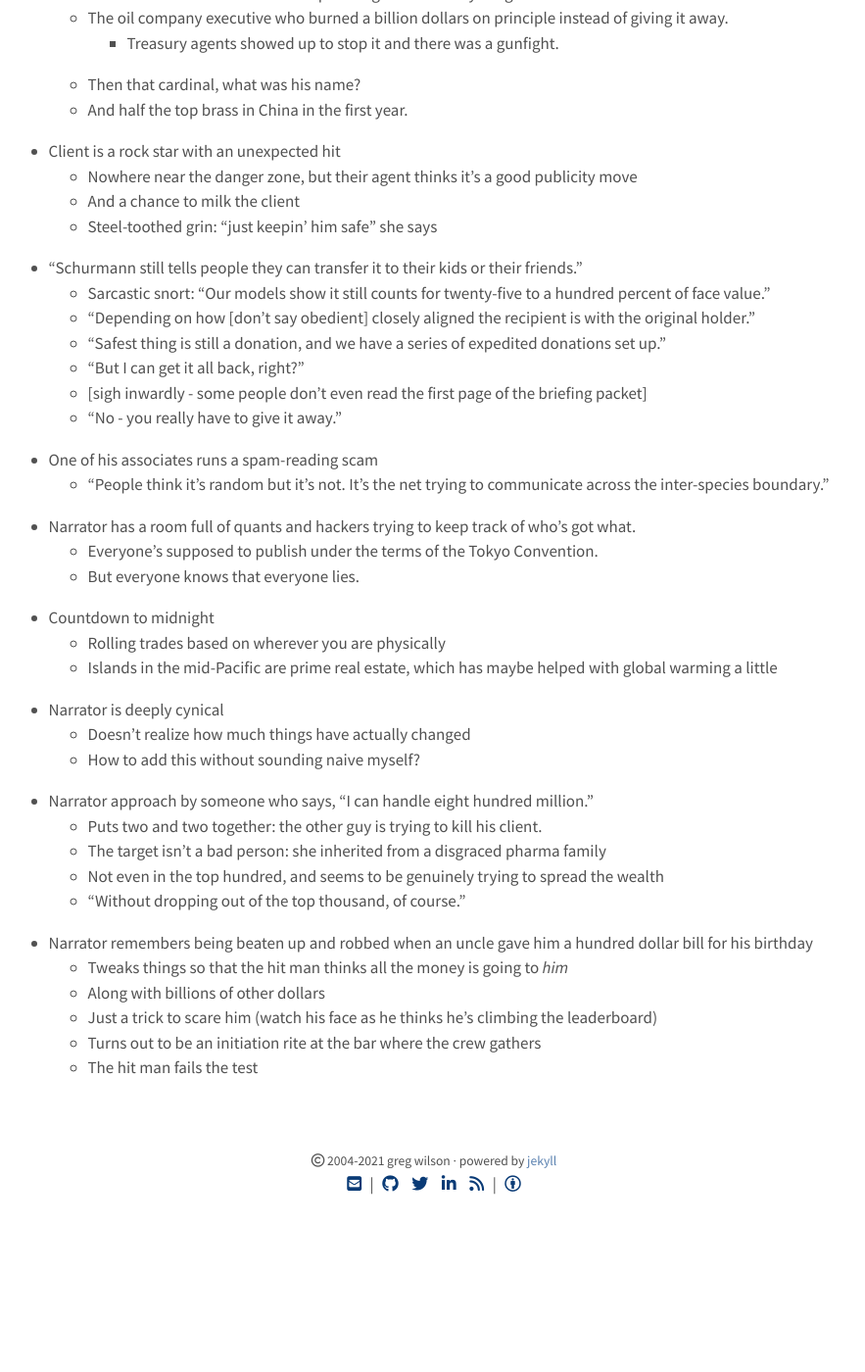
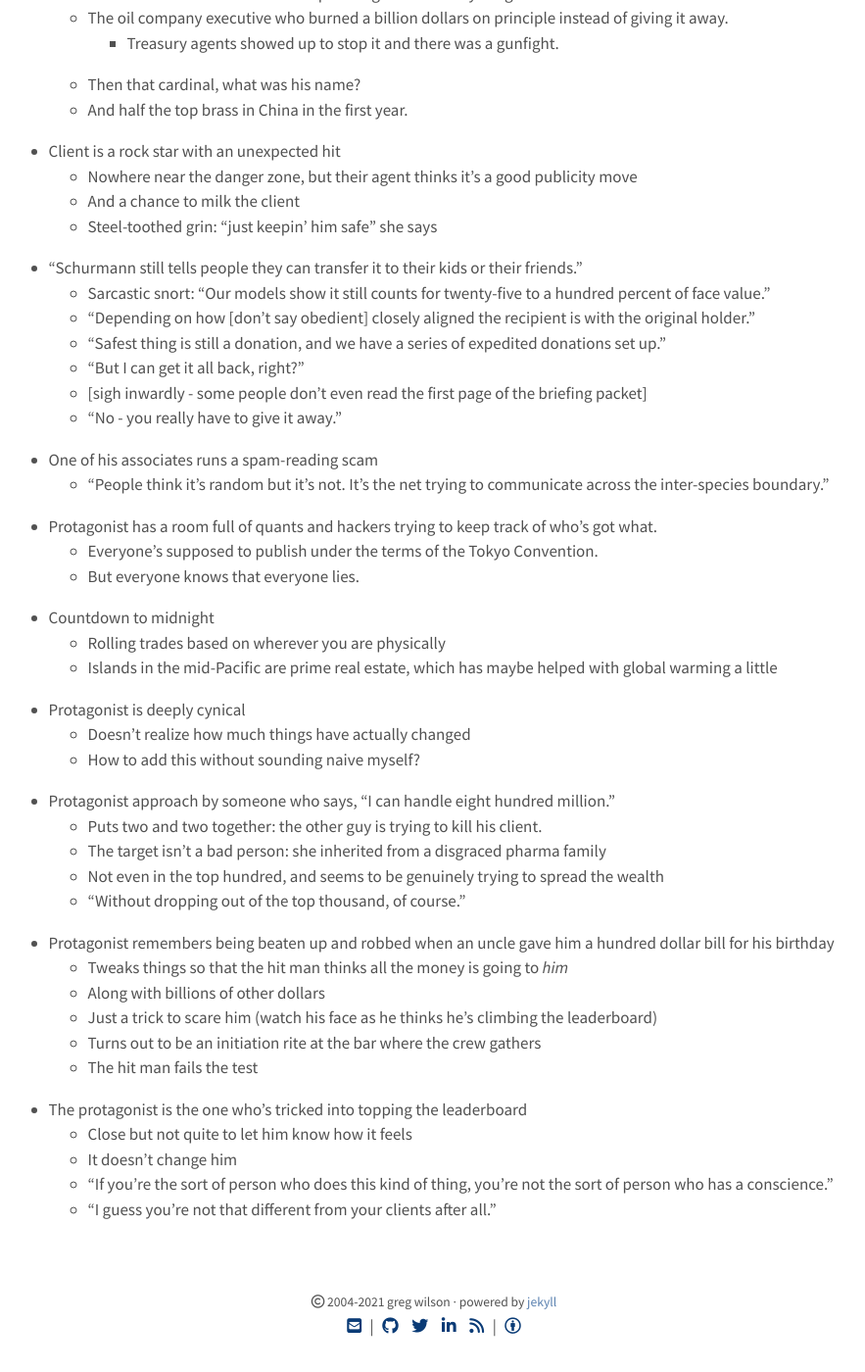
Before and after one commit to gvwilson/sensibleadventures, a Jekyll site: the page built from leaderboard/leaderboard.md, in a window 1280 px wide and 1400 px high, scrolled down 338 px. Shown: the whole window at 98% size, without its empty margins (197-1080 px from the left). Built offline with Jekyll 4.4.1, drawn with Linux system fonts in a browser that asks for light colours; nearby versions of some CDN libraries; before the commit the page ends 1594 px from its top, so only the background shows below that.

Commit message:
Have the hook for 'Leaderboard'

```diff
--- a/leaderboard/leaderboard.md
+++ b/leaderboard/leaderboard.md
@@ -27,23 +27,28 @@
     -   "No - you really have to give it away."
 -   One of his associates runs a spam-reading scam
     -   "People think it's random but it's not. It's the net trying to communicate across the inter-species boundary."
--   Narrator has a room full of quants and hackers trying to keep track of who's got what.
+-   Protagonist has a room full of quants and hackers trying to keep track of who's got what.
     -   Everyone's supposed to publish under the terms of the Tokyo Convention.
     -   But everyone knows that everyone lies.
 -   Countdown to midnight
     -   Rolling trades based on wherever you are physically
     -   Islands in the mid-Pacific are prime real estate, which has maybe helped with global warming a little
--   Narrator is deeply cynical
+-   Protagonist is deeply cynical
     -   Doesn't realize how much things have actually changed
     -   How to add this without sounding naive myself?
--   Narrator approach by someone who says, "I can handle eight hundred million."
+-   Protagonist approach by someone who says, "I can handle eight hundred million."
     -   Puts two and two together: the other guy is trying to kill his client.
     -   The target isn't a bad person: she inherited from a disgraced pharma family
     -   Not even in the top hundred, and seems to be genuinely trying to spread the wealth
     -   "Without dropping out of the top thousand, of course."
--   Narrator remembers being beaten up and robbed when an uncle gave him a hundred dollar bill for his birthday
+-   Protagonist remembers being beaten up and robbed when an uncle gave him a hundred dollar bill for his birthday
     -   Tweaks things so that the hit man thinks all the money is going to _him_
     -   Along with billions of other dollars
     -   Just a trick to scare him (watch his face as he thinks he's climbing the leaderboard)
     -   Turns out to be an initiation rite at the bar where the crew gathers
     -   The hit man fails the test
+-   The protagonist is the one who's tricked into topping the leaderboard
+    -   Close but not quite to let him know how it feels
+    -   It doesn't change him
+    -   "If you're the sort of person who does this kind of thing, you're not the sort of person who has a conscience."
+    -   "I guess you're not that different from your clients after all."
```
